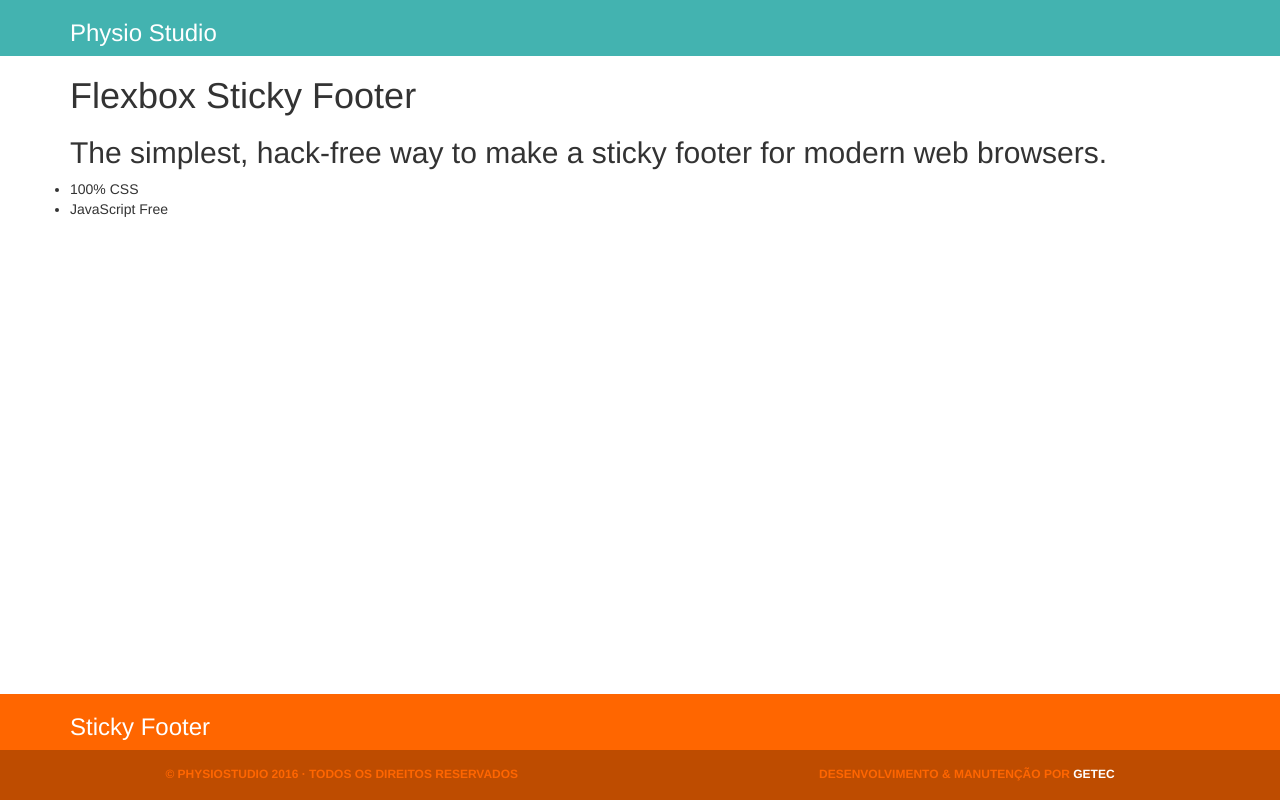
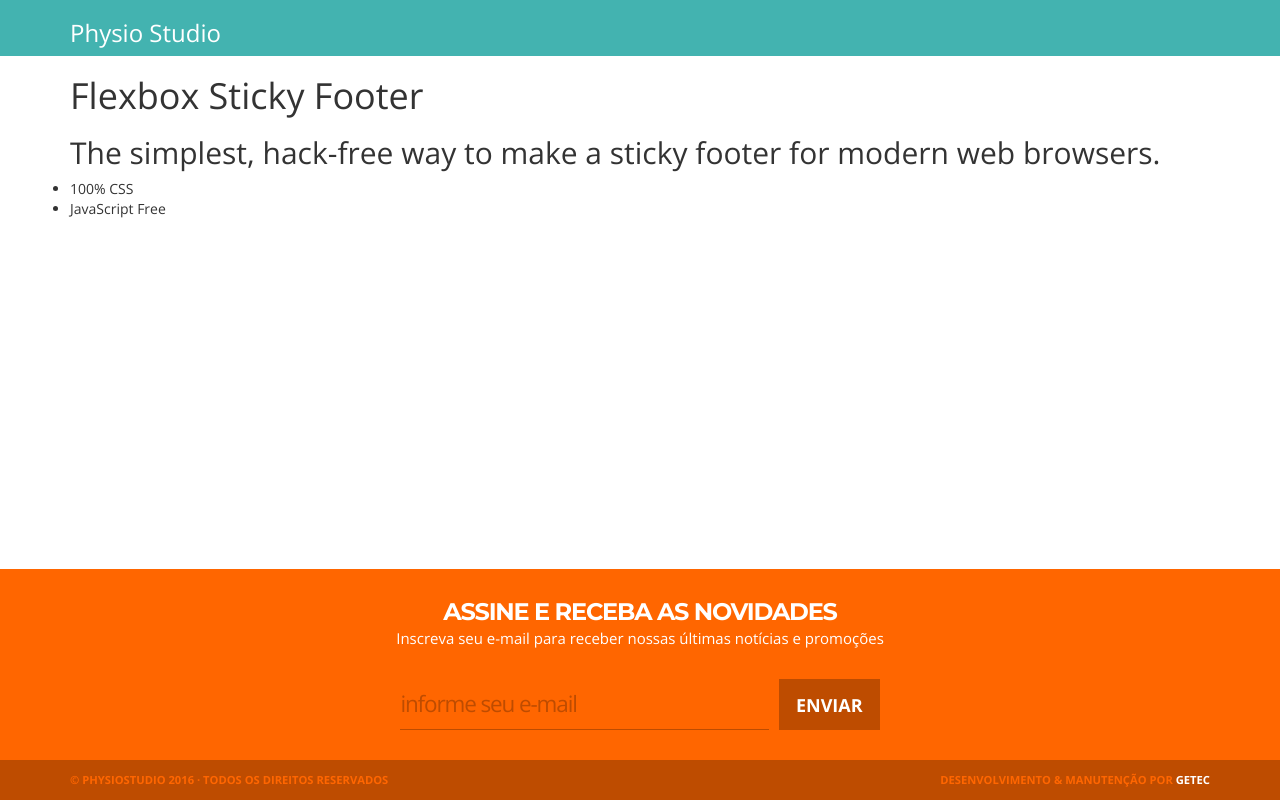
Before and after one commit to besopmac/physiostudio, a plain HTML site: page index.html in a window 1280 px wide. Drawn offline with nearby package versions, Linux system fonts and the light colour scheme.

Commit message:
Completed the footer structure

```diff
--- a/css/main.css
+++ b/css/main.css
@@ -1,5 +1,5 @@
-/* Google Fonts import: Roboto 100, 400, 700 */
-@import 'https://fonts.googleapis.com/css?family=Roboto:100,400,700';
+/* Google Fonts import: Montserrat, Open Sans */
+@import 'https://fonts.googleapis.com/css?family=Montserrat:700|Open+Sans:300,400,700';
 
 * {
     margin: 0;
@@ -14,6 +14,7 @@ body {
     flex-direction: column;
     height: 100%;
     min-height: 100vh;
+    font-family: 'Open Sans', sans-serif;
 }
 main { flex: 1 auto; }
 
@@ -40,21 +41,70 @@ The Footer
 footer {
     color: #fff;
     background: #f60;
+    text-align: center;
 }
+footer > .container-fluid {
+    color: #F60;
+    background: #be4c00;
+}
+
+.newsletter-box {
+    padding: 3rem 0;
+    font-size: 1.5rem;
+}
+.newsletter-box h3 {
+    margin: 0 0 .25rem 0;
+    text-transform: uppercase;
+    font-weight: 700;
+    letter-spacing: -.05em;
+    font-family: 'Montserrat', sans-serif;
+}
+.newsletter-box form {
+    margin-top: 3rem;
+    display: flex;
+    justify-content: center;
+}
+.newsletter-box .btn-lg {
+    border-radius: 0;
+    background: #be4c00;
+    font-weight: 700;
+    border: 1px solid #be4c00;
+    text-transform: uppercase;
+}
+.newsletter-box .input-clear {
+    background: transparent;
+    border: 0 solid transparent;
+    border-bottom: 1px solid #be4c00;
+    font-size: 2.25rem;
+    line-height: 1.33333;
+    padding: 10px 16px 10px 0;
+    margin-right: 10px;
+    font-family: 'Open Sans';
+    letter-spacing: -.05em;
+    width: 31.5%;
+}
+.newsletter-box .input-clear::-webkit-input-placeholder { color: #be4c00; }
+.newsletter-box .input-clear::-moz-placeholder          { color: #be4c00; }
+.newsletter-box .input-clear:-ms-input-placeholder      { color: #be4c00; }
+.newsletter-box .input-clear:-moz-placeholder           { color: #be4c00; }
+
 .dev-copy {
+    min-height: 40px;
     display: flex;
     flex-direction: row;
     align-items: center;
-    justify-content: space-around;
-
-    color: #F60;
-    height: 50px;
-    background: #be4c00;
 }
 .dev-copy p {
-    margin: 0 auto;
-    font-size: 1.2rem;
+    margin: 0;
+    font-size: 80%;
     font-weight: bolder;
     text-transform: uppercase;
 }
+.dev-copy .getec {
+    text-align: right;
+    margin-left: auto;
+}
+.dev-copy .copyright {
+    text-align: left;
+}
 .dev-copy span { color: #fff; }
--- a/index.html
+++ b/index.html
@@ -40,12 +40,20 @@
     </main>
 
     <footer>
-        <div class="container">
-            <h3>Sticky Footer</h3>
+        <div class="container newsletter-box">
+            <h3>Assine e receba as novidades</h3>
+            <p>Inscreva seu e-mail para receber nossas últimas notícias e promoções</p>
+
+            <form class="">
+                <input type="email" class="input-clear" name="email" value="" placeholder="informe seu e-mail">
+                <button type="button" class="btn btn-defalut btn-warning btn-lg">Enviar</button>
+            </form>
         </div>
-        <div class="container-fluid dev-copy">
-            <p class="copyright">&copy; Physiostudio 2016 &middot; Todos os direitos reservados</p>
-            <p class="getec">Desenvolvimento &amp; Manutenção por <span>GETEC</span></p>
+        <div class="container-fluid">
+            <div class="container dev-copy">
+                <p class="copyright">&copy; Physiostudio 2016 &middot; Todos os direitos reservados</p>
+                <p class="getec">Desenvolvimento &amp; Manutenção por <span>GETEC</span></p>
+            </div>
         </div>
     </footer>
 
```
